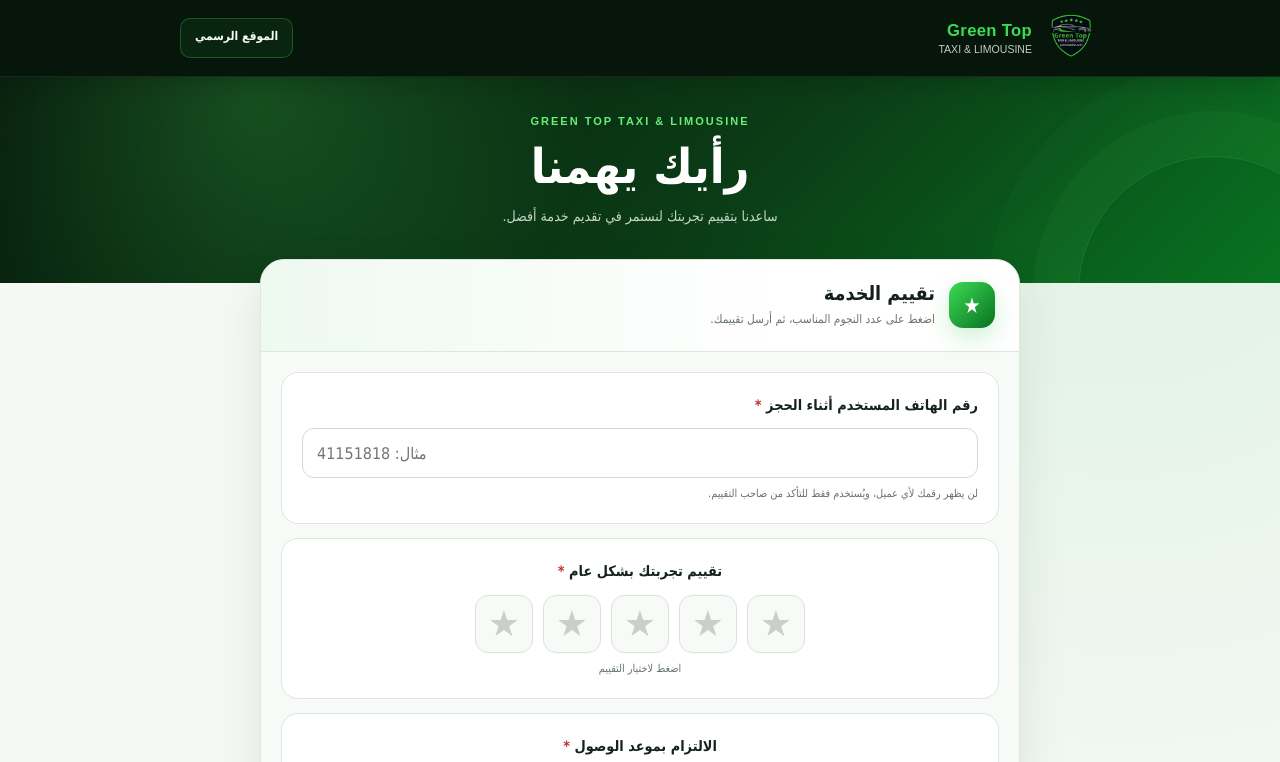
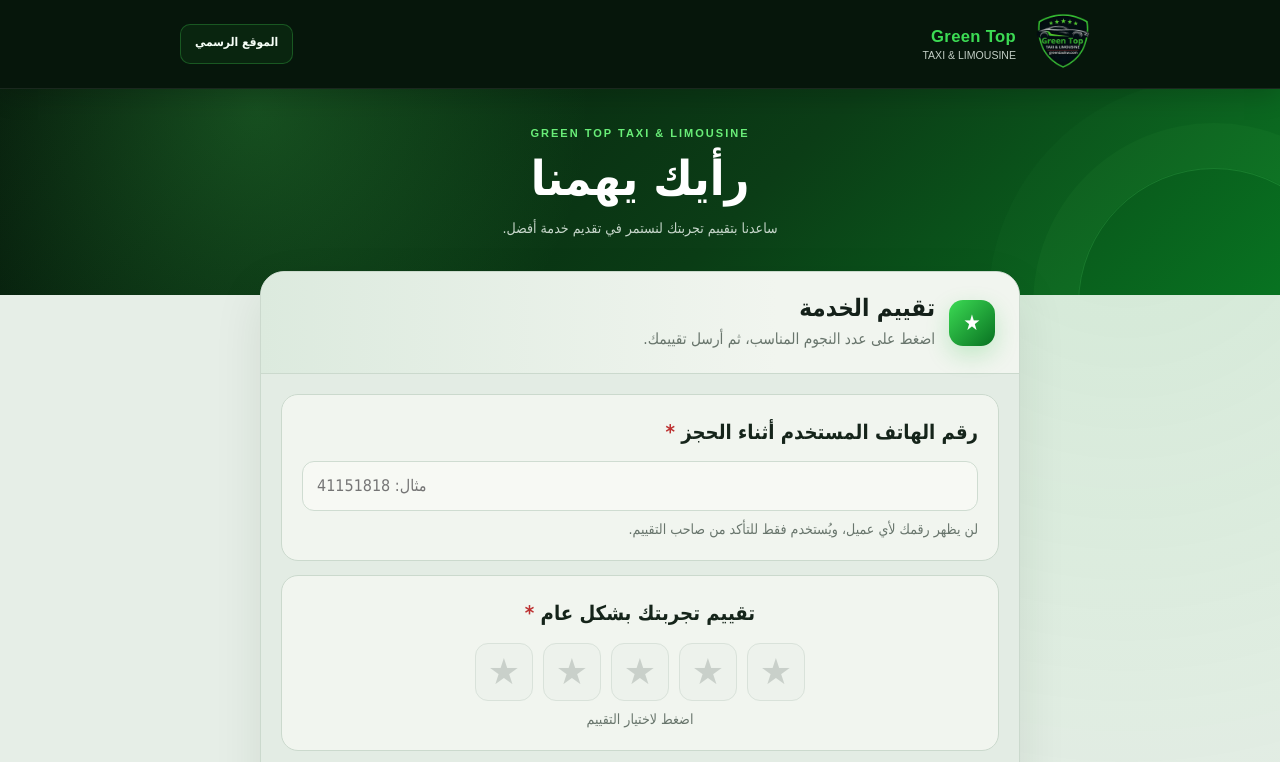
Before and after one commit to einsteinmn555-cyber/greentop-invoices, a website: page review.html in a window 1280 px wide. Shown: the top 762 px of the page. Drawn offline with nearby package versions, Linux system fonts and the light colour scheme.

Commit message:
Refine customer review typography and palette

```diff
--- a/css/review.css
+++ b/css/review.css
@@ -4,13 +4,13 @@
   --brand-bright: #3cdb54;
   --brand-dark: #087121;
   --brand-ink: #05180b;
-  --mint: #eef9f0;
-  --mint-strong: #dff4e3;
-  --page: #f5f8f5;
-  --panel: #ffffff;
+  --mint: #e2eee3;
+  --mint-strong: #d6e6d8;
+  --page: #e6eee7;
+  --panel: #f1f5ef;
   --text: #142019;
   --muted: #68756c;
-  --line: #dce7de;
+  --line: #cbd9cd;
   --gold: #f2b51d;
   --danger: #bd3131;
   --shadow: 0 18px 50px rgba(7, 49, 18, 0.09);
@@ -116,7 +116,7 @@ label { -webkit-tap-highlight-color: transparent; }
 .site-header-inner {
   display: flex;
   width: min(100% - 32px, 920px);
-  min-height: 76px;
+  min-height: 88px;
   align-items: center;
   justify-content: space-between;
   gap: 16px;
@@ -132,8 +132,8 @@ label { -webkit-tap-highlight-color: transparent; }
 }
 
 .site-brand img {
-  width: 58px;
-  height: 58px;
+  width: 74px;
+  height: 74px;
   object-fit: contain;
 }
 
@@ -233,7 +233,7 @@ label { -webkit-tap-highlight-color: transparent; }
   overflow: hidden;
   border: 1px solid var(--line);
   border-radius: 24px;
-  background: rgba(255, 255, 255, 0.98);
+  background: #edf3ed;
   box-shadow: var(--shadow);
 }
 
@@ -243,7 +243,7 @@ label { -webkit-tap-highlight-color: transparent; }
   gap: 14px;
   padding: 22px 24px;
   border-bottom: 1px solid var(--line);
-  background: linear-gradient(90deg, var(--mint), #fff 68%);
+  background: linear-gradient(90deg, #dceade, #f1f5ef 68%);
 }
 
 .intro-icon {
@@ -262,12 +262,12 @@ label { -webkit-tap-highlight-color: transparent; }
 .form-intro h2,
 .form-intro p { margin: 0; }
 
-.form-intro h2 { font-size: 1.23rem; }
+.form-intro h2 { font-size: 1.5rem; }
 
 .form-intro p {
   margin-top: 5px;
   color: var(--muted);
-  font-size: 0.74rem;
+  font-size: 0.96rem;
   line-height: 1.6;
 }
 
@@ -275,7 +275,7 @@ label { -webkit-tap-highlight-color: transparent; }
   display: grid;
   gap: 14px;
   padding: 20px;
-  background: #f7faf7;
+  background: #e3ece4;
 }
 
 .ratings-container { display: grid; gap: 14px; }
@@ -284,7 +284,7 @@ label { -webkit-tap-highlight-color: transparent; }
   padding: 20px;
   border: 1px solid var(--line);
   border-radius: 17px;
-  background: #fff;
+  background: #f1f5ef;
   transition: border-color 160ms ease, box-shadow 160ms ease;
 }
 
@@ -297,7 +297,7 @@ label { -webkit-tap-highlight-color: transparent; }
 .question-card legend,
 .question-card h3 {
   color: #15241a;
-  font-size: 0.9rem;
+  font-size: 1.26rem;
   font-weight: 800;
   line-height: 1.7;
 }
@@ -326,7 +326,8 @@ select {
   border-radius: 12px;
   outline: none;
   color: var(--text);
-  background: #fff;
+  background: #f7f9f4;
+  font-size: 1rem;
   transition: border-color 150ms ease, box-shadow 150ms ease;
 }
 
@@ -349,7 +350,7 @@ select:focus {
 .field-error,
 .rating-caption {
   margin: 7px 0 0;
-  font-size: 0.68rem;
+  font-size: 0.88rem;
   line-height: 1.6;
 }
 
@@ -382,7 +383,7 @@ select:focus {
   border: 1px solid #d9e2da;
   border-radius: 13px;
   color: #c9d0ca;
-  background: #f8faf8;
+  background: #edf2ec;
   font-family: Arial, sans-serif;
   font-size: clamp(1.65rem, 7vw, 2.25rem);
   line-height: 1;
@@ -440,8 +441,8 @@ select:focus {
   border: 1px solid #d4dfd6;
   border-radius: 11px;
   color: #536057;
-  background: #fafbfa;
-  font-size: 0.8rem;
+  background: #eaf1ea;
+  font-size: 1rem;
   font-weight: 800;
   transition: border-color 140ms ease, color 140ms ease, background 140ms ease;
 }
@@ -459,7 +460,7 @@ select:focus {
   border-top: 1px dashed #dbe5dc;
 }
 
-.conditional-field label { font-size: 0.76rem; }
+.conditional-field label { font-size: 0.96rem; }
 
 .form-actions {
   padding: 7px 2px 3px;
@@ -509,7 +510,7 @@ select:focus {
 .privacy-note {
   margin: 11px 0 0;
   color: var(--muted);
-  font-size: 0.67rem;
+  font-size: 0.82rem;
 }
 
 .form-error {
@@ -626,8 +627,8 @@ select:focus {
 
 @media (max-width: 540px) {
   .site-header-inner { width: calc(100% - 22px); }
-  .site-brand img { width: 52px; height: 52px; }
-  .site-brand strong { font-size: 0.93rem; }
+  .site-brand img { width: 68px; height: 68px; }
+  .site-brand strong { font-size: 1.02rem; }
   .website-link { padding: 9px 10px; font-size: 0.67rem; }
   .review-hero-inner { padding-top: 32px; padding-bottom: 49px; }
   .review-page { width: calc(100% - 16px); }
--- a/review.html
+++ b/review.html
@@ -12,7 +12,7 @@
   <meta property="og:image" content="https://greentop-invoices.pages.dev/assets/green-top-logo.webp">
   <title>جرين توب | تقييم الخدمة</title>
   <link rel="icon" href="/assets/green-top-logo.webp" type="image/webp">
-  <link rel="stylesheet" href="/css/review.css?v=20260722-1">
+  <link rel="stylesheet" href="/css/review.css?v=20260722-2">
 </head>
 <body class="splash-visible">
   <div id="review-splash" class="review-splash" aria-live="polite">
```
